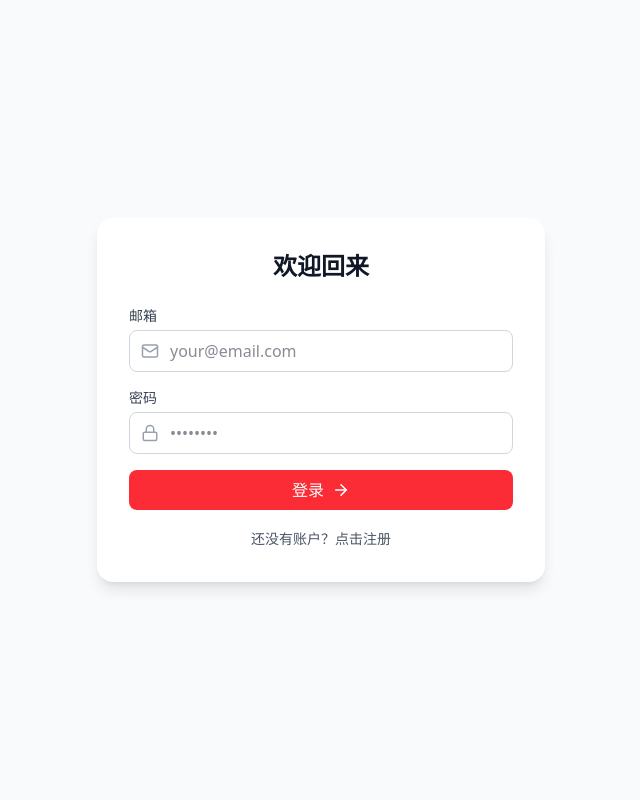
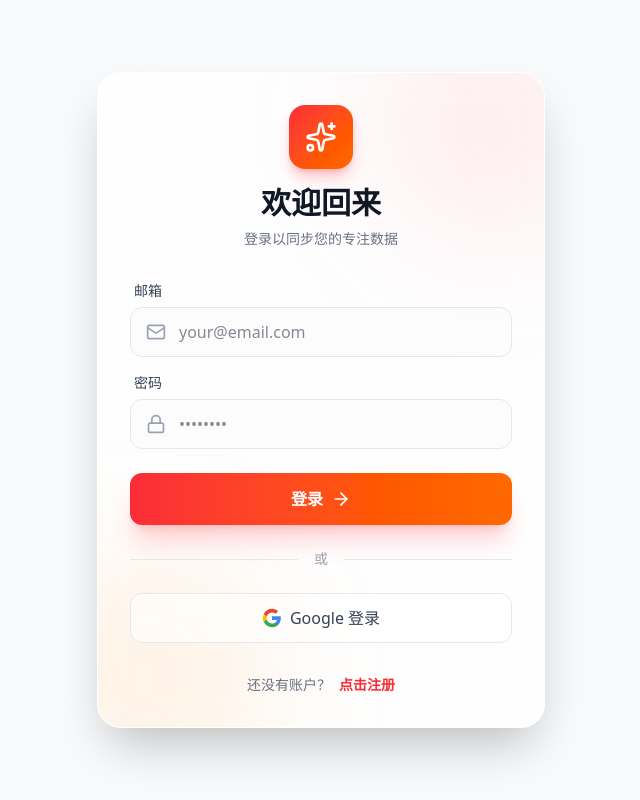
Before and after one commit to lanwudawn/tomato-vibe, a Next.js app: page / in a window 1280 px wide. Both pictures are taken after a click on the button "登录 / 注册". Shown: the whole page, without its empty margins (319-959 px from the left). Built offline with nearby package versions, Linux system fonts and the light colour scheme; no server answers.

Commit message:
feat: optimize auth UI and add Google OAuth support

```diff
--- a/package.json
+++ b/package.json
@@ -13,6 +13,7 @@
     "@supabase/ssr": "^0.8.0",
     "@supabase/supabase-js": "^2.94.1",
     "clsx": "^2.1.1",
+    "framer-motion": "^12.33.0",
     "lucide-react": "^0.563.0",
     "next": "16.1.6",
     "react": "19.2.3",
--- /dev/null
+++ b/src/app/auth/callback/route.ts
@@ -0,0 +1,19 @@
+import { NextResponse } from 'next/server'
+import { createClient } from '@/lib/supabase/server'
+
+export async function GET(request: Request) {
+    const { searchParams, origin } = new URL(request.url)
+    const code = searchParams.get('code')
+    const next = searchParams.get('next') ?? '/'
+
+    if (code) {
+        const supabase = await createClient()
+        const { error } = await supabase.auth.exchangeCodeForSession(code)
+        if (!error) {
+            return NextResponse.redirect(`${origin}${next}`)
+        }
+    }
+
+    // return the user to an error page with instructions
+    return NextResponse.redirect(`${origin}/auth/auth-code-error`)
+}
--- a/src/components/AuthForm.tsx
+++ b/src/components/AuthForm.tsx
@@ -1,7 +1,8 @@
 'use client'
 
 import { useState } from 'react'
-import { Mail, Lock, ArrowRight } from 'lucide-react'
+import { motion, AnimatePresence } from 'framer-motion'
+import { Mail, Lock, ArrowRight, Loader2, AlertCircle, Sparkles } from 'lucide-react'
 import { useAuth } from '@/contexts/AuthContext'
 
 interface AuthFormProps {
@@ -14,7 +15,18 @@ export function AuthForm({ onSuccess }: AuthFormProps) {
   const [password, setPassword] = useState('')
   const [error, setError] = useState('')
   const [loading, setLoading] = useState(false)
-  const { signIn, signUp } = useAuth()
+  const { signIn, signUp, signInWithGoogle } = useAuth()
+
+  const handleGoogleLogin = async () => {
+    try {
+      setError('')
+      setLoading(true)
+      await signInWithGoogle()
+    } catch (err) {
+      setError(err instanceof Error ? err.message : 'Google 登录失败')
+      setLoading(false)
+    }
+  }
 
   const handleSubmit = async (e: React.FormEvent) => {
     e.preventDefault()
@@ -35,88 +47,181 @@ export function AuthForm({ onSuccess }: AuthFormProps) {
     }
   }
 
+  const toggleMode = () => {
+    setIsLogin(!isLogin)
+    setError('')
+    // Optional: Reset form fields on toggle if desired, but keeping them might be better UX
+  }
+
   return (
     <div className="w-full max-w-md mx-auto">
-      <div className="bg-white dark:bg-gray-800 rounded-2xl shadow-lg p-8">
-        <h2 className="text-2xl font-bold text-gray-900 dark:text-white text-center mb-6">
-          {isLogin ? '欢迎回来' : '创建账户'}
-        </h2>
+      <motion.div
+        layout
+        initial={{ opacity: 0, y: 20 }}
+        animate={{ opacity: 1, y: 0 }}
+        className="bg-white/80 dark:bg-gray-800/80 backdrop-blur-xl rounded-3xl shadow-2xl p-8 border border-white/20 dark:border-gray-700 overflow-hidden relative"
+      >
+        {/* Decorative background elements */}
+        <div className="absolute top-0 right-0 -mt-20 -mr-20 w-64 h-64 bg-red-400/10 rounded-full blur-3xl pointer-events-none" />
+        <div className="absolute bottom-0 left-0 -mb-20 -ml-20 w-64 h-64 bg-orange-400/10 rounded-full blur-3xl pointer-events-none" />
 
-        <form onSubmit={handleSubmit} className="space-y-4">
+        <div className="relative z-10">
+          <motion.div
+            layout
+            className="text-center mb-8"
+          >
+            <motion.div
+              initial={false}
+              animate={{ rotate: isLogin ? 0 : 360 }}
+              transition={{ type: "spring", duration: 1.5 }}
+              className="inline-flex items-center justify-center w-16 h-16 rounded-2xl bg-gradient-to-br from-red-500 to-orange-500 text-white mb-4 shadow-lg shadow-red-500/30"
+            >
+              <Sparkles size={32} />
+            </motion.div>
+            <motion.h2
+              key={isLogin ? "login-title" : "register-title"}
+              initial={{ opacity: 0, y: 10 }}
+              animate={{ opacity: 1, y: 0 }}
+              className="text-3xl font-bold text-gray-900 dark:text-white"
+            >
+              {isLogin ? '欢迎回来' : '开启旅程'}
+            </motion.h2>
+            <motion.p
+              key={isLogin ? "login-subtitle" : "register-subtitle"}
+              initial={{ opacity: 0 }}
+              animate={{ opacity: 1 }}
+              className="text-gray-500 dark:text-gray-400 mt-2 text-sm"
+            >
+              {isLogin ? '登录以同步您的专注数据' : '创建一个账户以开始记录'}
+            </motion.p>
+          </motion.div>
+
+          <form onSubmit={handleSubmit} className="space-y-6">
+            <div className="space-y-4">
               <div>
-            <label className="block text-sm font-medium text-gray-700 dark:text-gray-300 mb-1">
+                <label className="block text-sm font-medium text-gray-700 dark:text-gray-300 mb-1.5 ml-1">
                   邮箱
                 </label>
-            <div className="relative">
-              <Mail className="absolute left-3 top-1/2 -translate-y-1/2 text-gray-400" size={18} />
+                <div className="relative group">
+                  <Mail className="absolute left-4 top-1/2 -translate-y-1/2 text-gray-400 group-focus-within:text-red-500 transition-colors" size={20} />
                   <input
                     type="email"
                     value={email}
                     onChange={e => setEmail(e.target.value)}
                     required
-                className="w-full pl-10 pr-4 py-2 rounded-lg border border-gray-300 dark:border-gray-600
-                           bg-white dark:bg-gray-700 text-gray-900 dark:text-white
-                           focus:ring-2 focus:ring-red-500 outline-none"
+                    className="w-full pl-12 pr-4 py-3 rounded-xl border border-gray-200 dark:border-gray-600
+                             bg-gray-50/50 dark:bg-gray-700/50 text-gray-900 dark:text-white
+                             focus:ring-2 focus:ring-red-500/20 focus:border-red-500 transition-all outline-none"
                     placeholder="your@email.com"
                   />
                 </div>
               </div>
 
               <div>
-            <label className="block text-sm font-medium text-gray-700 dark:text-gray-300 mb-1">
+                <label className="block text-sm font-medium text-gray-700 dark:text-gray-300 mb-1.5 ml-1">
                   密码
                 </label>
-            <div className="relative">
-              <Lock className="absolute left-3 top-1/2 -translate-y-1/2 text-gray-400" size={18} />
+                <div className="relative group">
+                  <Lock className="absolute left-4 top-1/2 -translate-y-1/2 text-gray-400 group-focus-within:text-red-500 transition-colors" size={20} />
                   <input
                     type="password"
                     value={password}
                     onChange={e => setPassword(e.target.value)}
                     required
                     minLength={6}
-                className="w-full pl-10 pr-4 py-2 rounded-lg border border-gray-300 dark:border-gray-600
-                           bg-white dark:bg-gray-700 text-gray-900 dark:text-white
-                           focus:ring-2 focus:ring-red-500 outline-none"
+                    className="w-full pl-12 pr-4 py-3 rounded-xl border border-gray-200 dark:border-gray-600
+                             bg-gray-50/50 dark:bg-gray-700/50 text-gray-900 dark:text-white
+                             focus:ring-2 focus:ring-red-500/20 focus:border-red-500 transition-all outline-none"
                     placeholder="••••••••"
                   />
                 </div>
               </div>
+            </div>
 
+            <AnimatePresence mode="wait">
               {error && (
-            <div className="p-3 rounded-lg bg-red-50 dark:bg-red-900/20 text-red-600 dark:text-red-400 text-sm">
-              {error}
+                <motion.div
+                  initial={{ opacity: 0, height: 0, marginTop: 0 }}
+                  animate={{ opacity: 1, height: 'auto', marginTop: 16 }}
+                  exit={{ opacity: 0, height: 0, marginTop: 0 }}
+                  className="flex items-center gap-2 p-3 rounded-xl bg-red-50/80 dark:bg-red-900/20 text-red-600 dark:text-red-400 text-sm overflow-hidden"
+                >
+                  <AlertCircle size={16} className="shrink-0" />
+                  <span>{error}</span>
+                </motion.div>
+              )}
+            </AnimatePresence>
+
+            <motion.button
+              whileHover={{ scale: 1.02 }}
+              whileTap={{ scale: 0.98 }}
+              type="submit"
+              disabled={loading}
+              className="w-full py-3.5 px-6 rounded-xl bg-gradient-to-r from-red-500 to-orange-500 text-white font-bold
+                       shadow-xl shadow-red-500/20 hover:shadow-red-500/30
+                       disabled:opacity-70 disabled:cursor-not-allowed transition-all
+                       flex items-center justify-center gap-2"
+            >
+              {loading ? (
+                <Loader2 className="animate-spin" size={20} />
+              ) : (
+                <>
+                  <span>{isLogin ? '登录' : '立即注册'}</span>
+                  <ArrowRight size={20} />
+                </>
+              )}
+            </motion.button>
+          </form>
+
+          <div className="flex items-center gap-4 my-6">
+            <div className="h-px flex-1 bg-gray-200 dark:bg-gray-700"></div>
+            <span className="text-sm text-gray-400">或</span>
+            <div className="h-px flex-1 bg-gray-200 dark:bg-gray-700"></div>
           </div>
-          )}
 
           <button
-            type="submit"
+            type="button"
+            onClick={handleGoogleLogin}
             disabled={loading}
-            className="w-full py-2 px-4 rounded-lg bg-red-500 text-white font-medium
-                       hover:bg-red-600 disabled:bg-red-400 transition-colors flex items-center justify-center gap-2"
+            className="w-full py-3 px-4 rounded-xl border border-gray-200 dark:border-gray-700
+                     bg-white/50 dark:bg-gray-700/30 text-gray-700 dark:text-gray-200 font-medium
+                     hover:bg-gray-50/80 dark:hover:bg-gray-700/50 transition-colors
+                     flex items-center justify-center gap-2 group"
           >
-            {loading ? (
-              '加载中...'
-            ) : (
-              <>
-                {isLogin ? '登录' : '注册'}
-                <ArrowRight size={18} />
-              </>
-            )}
+            <svg className="w-5 h-5 group-hover:scale-110 transition-transform" viewBox="0 0 24 24">
+              <path
+                d="M22.56 12.25c0-.78-.07-1.53-.2-2.25H12v4.26h5.92c-.26 1.37-1.04 2.53-2.21 3.31v2.77h3.57c2.08-1.92 3.28-4.74 3.28-8.09z"
+                fill="#4285F4"
+              />
+              <path
+                d="M12 23c2.97 0 5.46-.98 7.28-2.66l-3.57-2.77c-.98.66-2.23 1.06-3.71 1.06-2.86 0-5.29-1.93-6.16-4.53H2.18v2.84C3.99 20.53 7.7 23 12 23z"
+                fill="#34A853"
+              />
+              <path
+                d="M5.84 14.09c-.22-.66-.35-1.36-.35-2.09s.13-1.43.35-2.09V7.07H2.18C1.43 8.55 1 10.22 1 12s.43 3.45 1.18 4.93l2.85-2.26.81-.58z"
+                fill="#FBBC05"
+              />
+              <path
+                d="M12 5.38c1.62 0 3.06.56 4.21 1.64l3.15-3.15C17.45 2.09 14.97 1 12 1 7.7 1 3.99 3.47 2.18 7.07l3.66 2.84c.87-2.6 3.3-4.53 6.16-4.53z"
+                fill="#EA4335"
+              />
+            </svg>
+            <span>Google 登录</span>
           </button>
-        </form>
 
-        <div className="mt-4 text-center">
+          <div className="mt-8 text-center">
+            <p className="text-sm text-gray-500 dark:text-gray-400">
+              {isLogin ? '还没有账户？' : '已有账户？'}
               <button
-            onClick={() => {
-              setIsLogin(!isLogin)
-              setError('')
-            }}
-            className="text-sm text-gray-600 dark:text-gray-400 hover:text-gray-900 dark:hover:text-white"
+                onClick={toggleMode}
+                className="ml-2 font-semibold text-red-500 hover:text-red-600 dark:hover:text-red-400 transition-colors"
               >
-            {isLogin ? '还没有账户？点击注册' : '已有账户？点击登录'}
+                {isLogin ? '点击注册' : '去登录'}
               </button>
+            </p>
           </div>
         </div>
+      </motion.div>
     </div>
   )
 }
--- a/src/contexts/AuthContext.tsx
+++ b/src/contexts/AuthContext.tsx
@@ -9,6 +9,7 @@ interface AuthContextType {
   loading: boolean
   signIn: (email: string, password: string) => Promise<void>
   signUp: (email: string, password: string) => Promise<void>
+  signInWithGoogle: () => Promise<void>
   signOut: () => Promise<void>
 }
 
@@ -48,6 +49,16 @@ export function AuthProvider({ children }: { children: React.ReactNode }) {
     if (error) throw error
   }, [supabase])
 
+  const signInWithGoogle = useCallback(async () => {
+    const { error } = await supabase.auth.signInWithOAuth({
+      provider: 'google',
+      options: {
+        redirectTo: `${window.location.origin}/auth/callback`,
+      },
+    })
+    if (error) throw error
+  }, [supabase])
+
   const signOut = useCallback(async () => {
     const { error } = await supabase.auth.signOut()
     if (error) throw error
@@ -58,8 +69,9 @@ export function AuthProvider({ children }: { children: React.ReactNode }) {
     loading,
     signIn,
     signUp,
+    signInWithGoogle,
     signOut
-  }), [user, loading, signIn, signUp, signOut])
+  }), [user, loading, signIn, signUp, signInWithGoogle, signOut])
 
   return (
     <AuthContext.Provider value={value}>
```
Also changed, not shown: 1 other file (tests, documents, lock files or other folders). Lines whose indentation alone changed are shown as unchanged.
